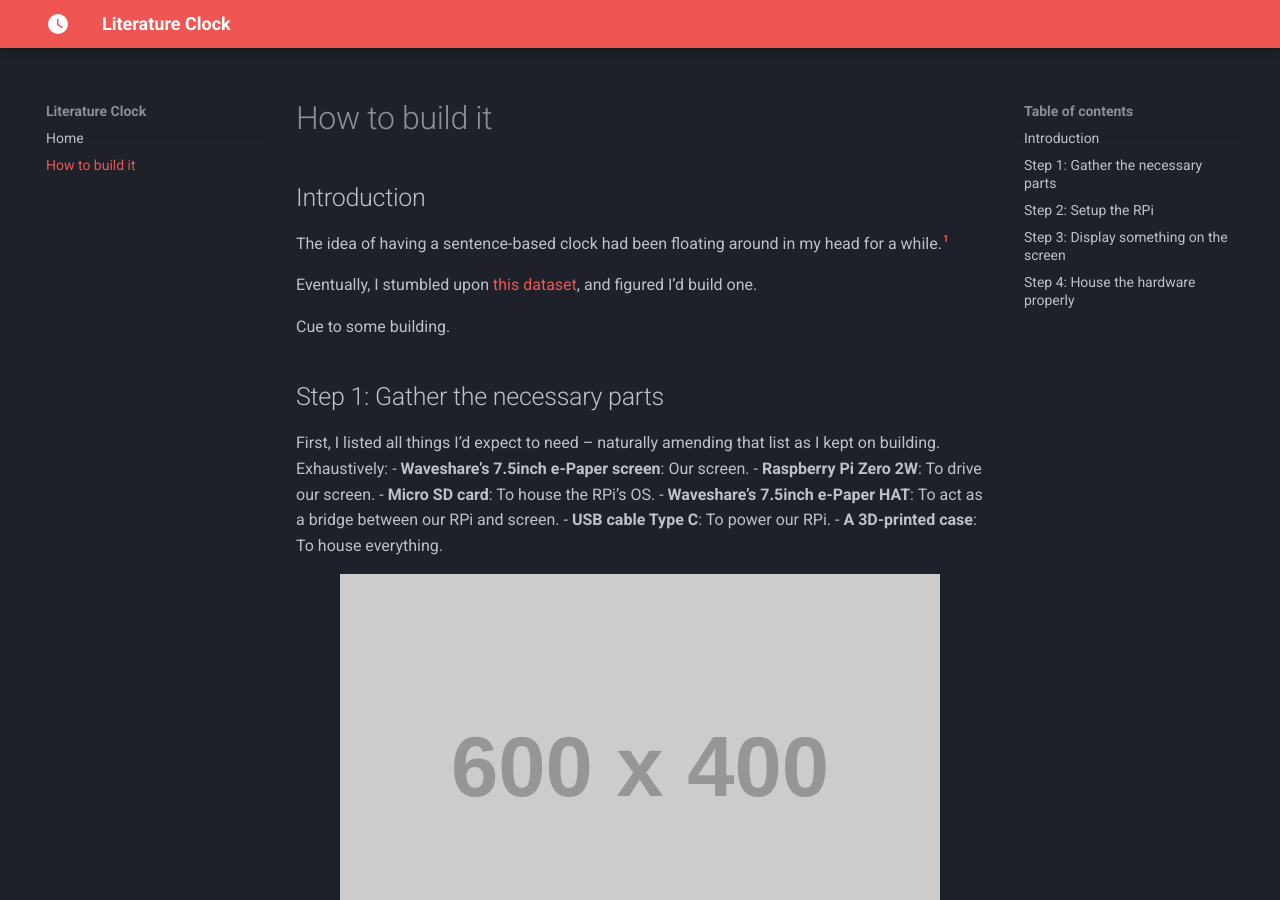
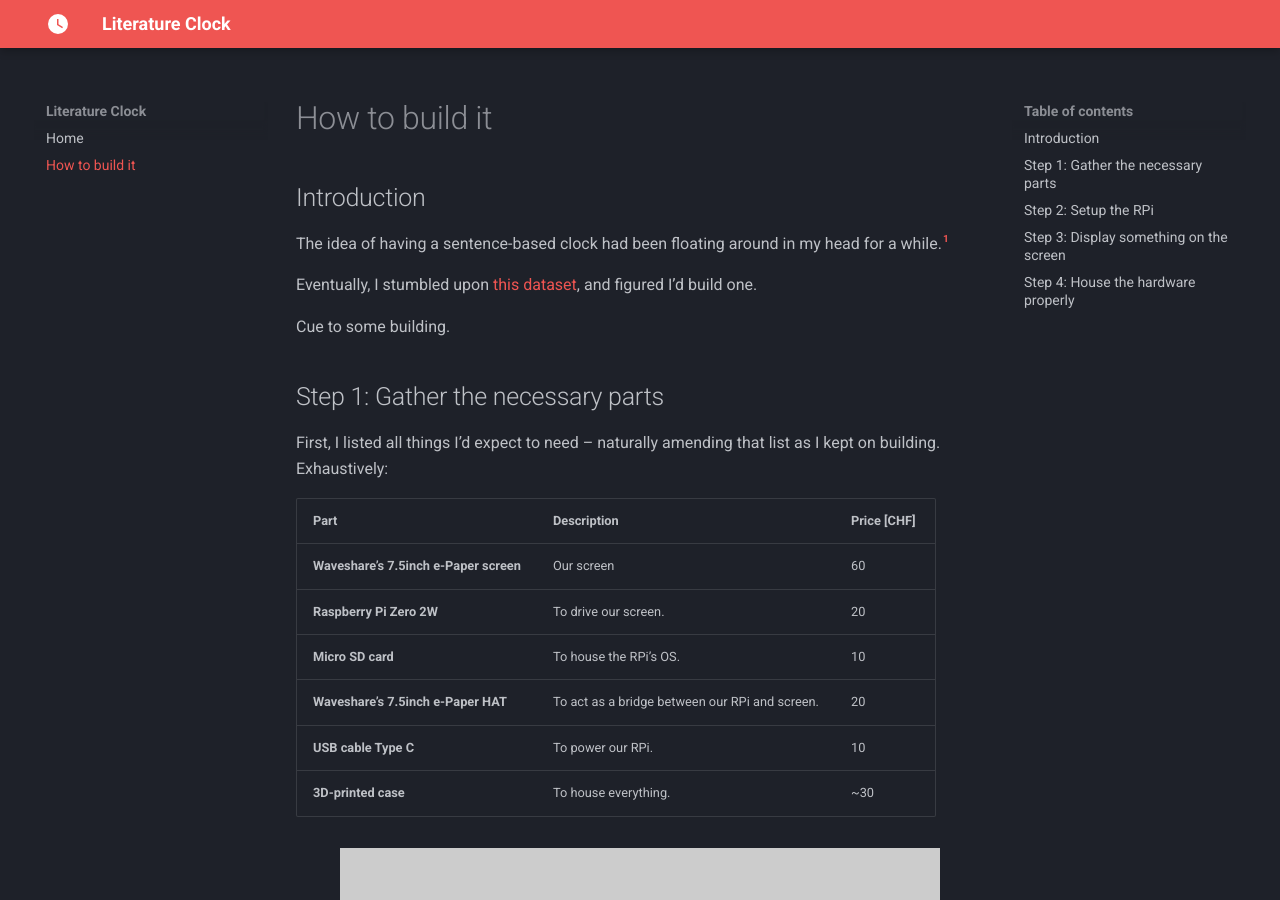
Before and after one commit to arthurgassner/time-teller-website, an MkDocs documentation site: the page built from docs/how_to_build_it.md, in a window 1280 px wide and 900 px high. Built offline with MkDocs 1.6.1 and Material for MkDocs 9.7.7, drawn with Linux system fonts in a browser that asks for light colours.

Commit message:
Improve text

```diff
--- a/docs/how_to_build_it.md
+++ b/docs/how_to_build_it.md
@@ -13,12 +13,17 @@ Cue to some building.
 ## Step 1: Gather the necessary parts
 
 First, I listed all things I'd expect to need -- naturally amending that list as I kept on building. Exhaustively:
-- **Waveshare's 7.5inch e-Paper screen**: Our screen.
-- **Raspberry Pi Zero 2W**: To drive our screen.
-- **Micro SD card**: To house the RPi's OS.
-- **Waveshare's 7.5inch e-Paper HAT**: To act as a bridge between our RPi and screen.
-- **USB cable Type C**: To power our RPi.
-- **A 3D-printed case**: To house everything.
+
+
+| Part                                      | Description                                        | Price [CHF] |
+| ----------------------------------------- | -------------------------------------------------- | ----------- |
+| **Waveshare's 7.5inch e-Paper screen**    | Our screen                                         |     60      |
+| **Raspberry Pi Zero 2W**                  | To drive our screen.                               |     20      |
+| **Micro SD card**                         | To house the RPi's OS.                             |     10      |
+| **Waveshare's 7.5inch e-Paper HAT**       | To act as a bridge between our RPi and screen.     |     20      |
+| **USB cable Type C**                      | To power our RPi.                                  |     10      |
+| **3D-printed case**                       | To house everything.                               |     ~30     |
+
 
 <figure markdown="span">
   ![Image title](https://placehold.co/600x400){ width="100%" }
```
